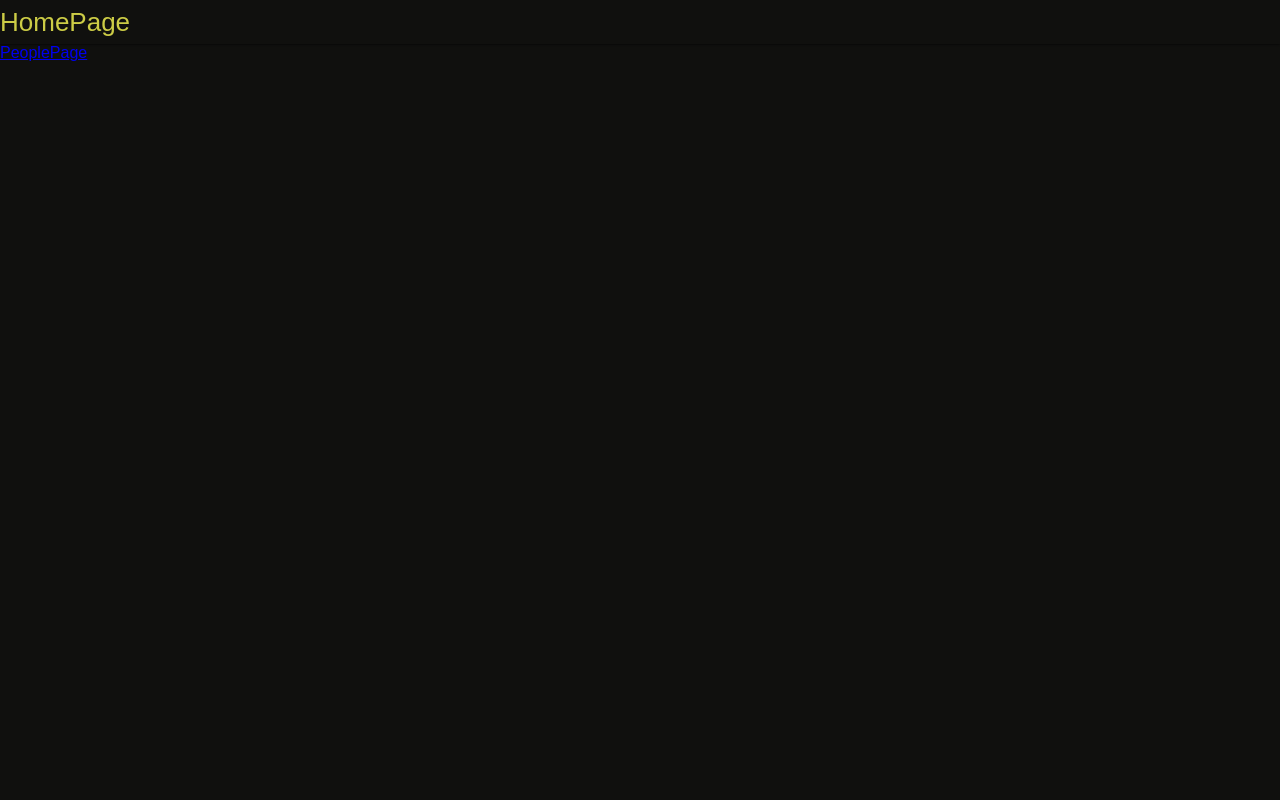
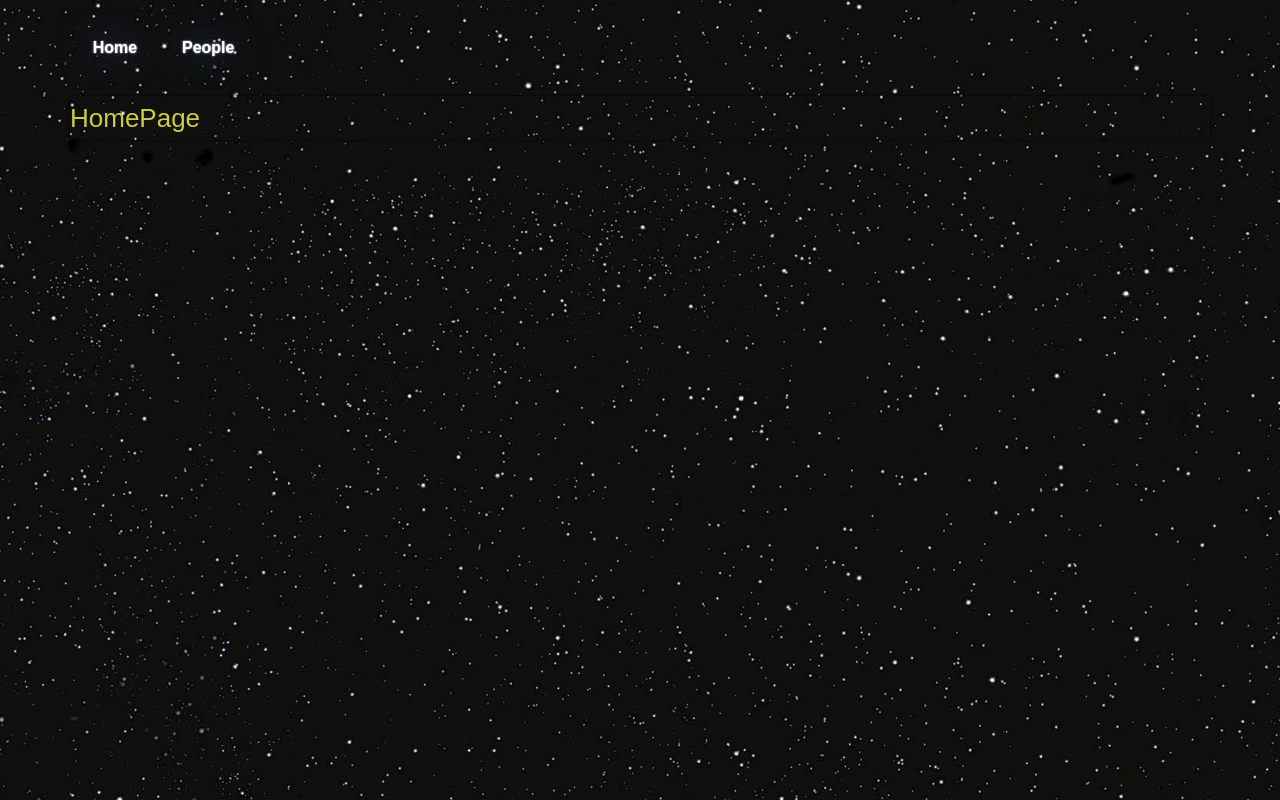
Before and after one commit to Zigomaticus/react-redux-starwars, a React (Create React App) app: page / in a window 1280 px wide. Built offline with nearby package versions, Linux system fonts and the light colour scheme.

Commit message:
add navigation and styles

```diff
--- /dev/null
+++ b/src/components/Header/Header.jsx
@@ -0,0 +1,22 @@
+// Libtaties
+import React from "react";
+import { Link } from "react-router-dom";
+//Css
+import styles from "./Header.module.css";
+
+const Header = () => {
+  return (
+    <div className={styles.container}>
+      <ul className={styles.list__container}>
+        <li>
+          <Link to={"/"}>Home</Link>
+        </li>
+        <li>
+          <Link to={"/people"}>People</Link>
+        </li>
+      </ul>
+    </div>
+  );
+};
+
+export default Header;
--- /dev/null
+++ b/src/components/Header/Header.module.css
@@ -0,0 +1,35 @@
+.container {
+  display: flex;
+  align-items: center;
+  margin-bottom: var(--spacing-large);
+}
+
+.list__container {
+  display: flex;
+  flex-wrap: wrap;
+}
+
+.list__container a {
+  display: block;
+  margin: 0 10px;
+  padding: 7px 10px;
+  min-width: 70px;
+  color: var(--color-white);
+  text-align: center;
+  font-family: var(--font-family-main);
+  text-decoration: none;
+  font-weight: var(--font-bold);
+  text-shadow: var(--text-shadow-yellow);
+  transition: var(--transition);
+  border: 2px solid transparent;
+  border-radius: var(--border-radius-small);
+}
+
+.list__container a:hover {
+  border: 2px solid var(--color-violet);
+  text-shadow: none;
+  color: var(--color-violet);
+}
+
+.container {
+}
--- a/src/containers/App/App.jsx
+++ b/src/containers/App/App.jsx
@@ -1,18 +1,22 @@
 // Libraries
 import React from "react";
 import { Routes, Route } from "react-router-dom";
-// Pages
-import PeoplePage from "../PeoplePage/PeoplePage";
-import HomePage from "../../containers/HomePage/HomePage";
+// Components
+import routesConfig from "../../routes/routesConfig";
+import Header from "../../components/Header/Header";
 // Css
 import styles from "./App.module.css";
 
 const App = () => {
   return (
-    <Routes>
-      <Route path="/" element={<HomePage />} />
-      <Route path="people" element={<PeoplePage />} />
-    </Routes>
+    <div className={styles.wrapper}>
+      <Header />
+      <Routes>
+        {routesConfig.map((route, index) => (
+          <Route key={index} path={route.path} element={route.element} />
+        ))}
+      </Routes>
+    </div>
   );
 };
 
--- a/src/containers/App/App.module.css
+++ b/src/containers/App/App.module.css
@@ -1,3 +1,11 @@
-.header {
-  color: blue;
+.wrapper {
+  max-width: var(--width-max);
+  margin: auto;
+  padding: var(--spacing-large) 0;
 }
+
+@media screen and (max-width: 1400px) {
+  .wrapper {
+    padding: var(--spacing-large) var(--spacing-large);
+  }
+}
--- a/src/containers/HomePage/HomePage.jsx
+++ b/src/containers/HomePage/HomePage.jsx
@@ -1,6 +1,5 @@
 // Libraries
 import React from "react";
-import { Link } from "react-router-dom";
 
 // Css
 import styles from "./HomePage.module.css";
@@ -9,7 +8,6 @@ const HomePage = () => {
   return (
     <div>
       <div className="header__text">HomePage</div>
-      <Link to={'/people'}>PeoplePage</Link>
     </div>
   );
 };
--- /dev/null
+++ b/src/routes/routesConfig.js
@@ -0,0 +1,11 @@
+// Containers
+import HomePage from "../containers/HomePage/HomePage";
+import PeoplePage from "../containers/PeoplePage/PeoplePage";
+
+const routesConfig = [
+  { path: "/", element: <HomePage /> },
+  { path: "/people", element: <PeoplePage /> },
+  { path: "*", element: <div>123</div> },
+];
+
+export default routesConfig;
--- a/src/styles/index.css
+++ b/src/styles/index.css
@@ -2,6 +2,7 @@
   margin: 0;
   padding: 0;
   box-sizing: border-box;
+  list-style-type: none;
 }
 
 :root {
@@ -9,23 +10,45 @@
   --color-white: #fff;
   --color-black: #000;
   --color-yellow: #ffff00;
+  --color-blue: #6a83fb;
+  --color-violet: #ae72c2;
 
   --spacing-medium: 20px;
+  --spacing-large: 30px;
 
   --font-family-main: sans-serif;
+
+  --font-size-main: 16px;
+
+  --width-max: 1200px;
+
+  --font-bold: 600;
 
   --font-size-header: 26px;
 
   --border-radius-small: 3px;
 
+  --text-shadow-yellow: 0 0 2px var(--color-white), 0 0 40px var(--color-blue);
+
   --transition: 0.4s;
 
   --theme-default-header: #cccc46;
+  --theme-default-image: url("../static/bg.jpg");
 }
 
 body {
   background-color: var(--color-dark-gray);
   font-family: var(--font-family-main);
+  font-size: var(--font-size-main);
+  background-image: var(--theme-default-image);
+  background-size: cover;
+  background-repeat: no-repeat;
+  background-position: top left;
+  background-attachment: fixed;
+}
+
+img {
+  display: block;
 }
 
 .header__text {
```
Also changed, not shown: src/static/bg.jpg (added).
